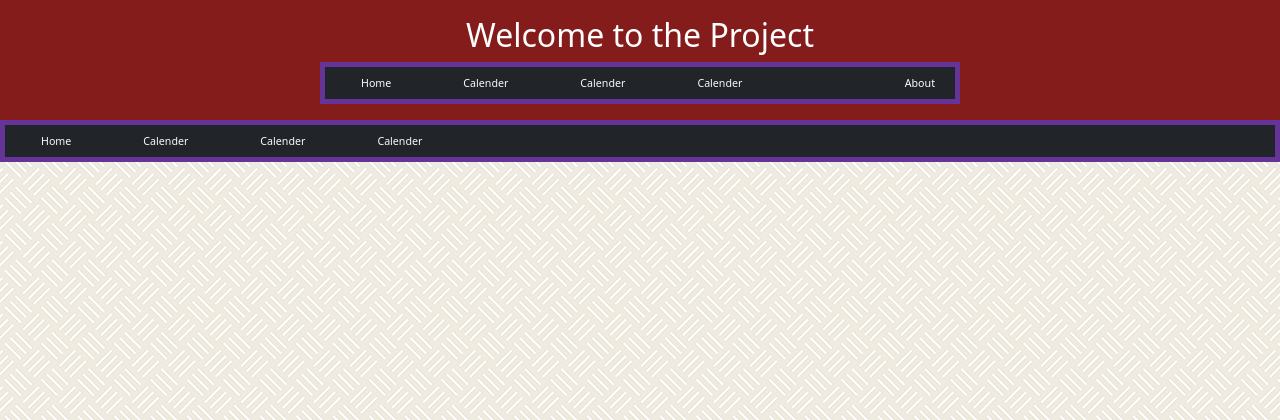
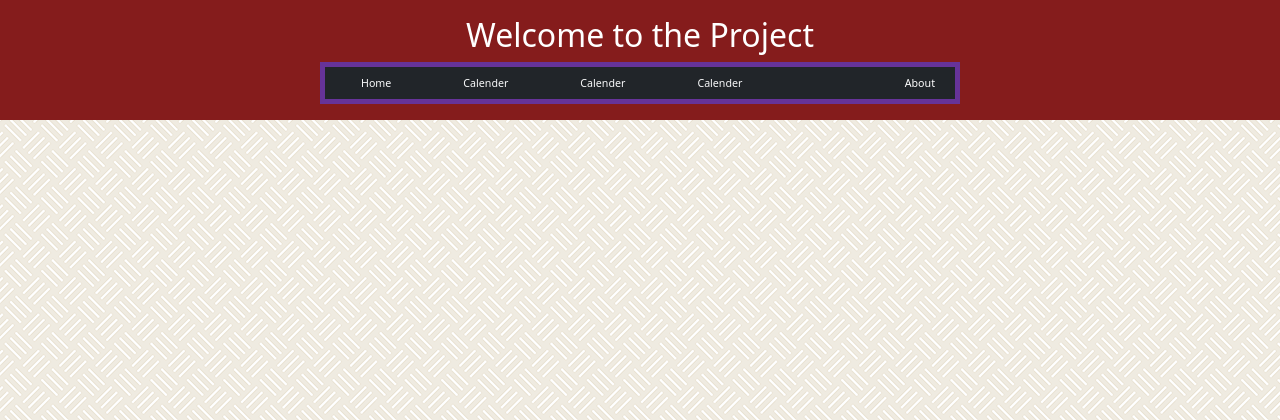
Before and after one commit to rommethecoder/ParkWeb, a Django app: page / in a window 1280 px wide. Shown: the top 420 px of the page. Run offline with Django 4.2, Linux system fonts and the light colour scheme; some libraries are stand-ins or nearby versions.

Commit message:
Update index.html

```diff
--- a/Django/app/templates/index.html
+++ b/Django/app/templates/index.html
@@ -3,25 +3,5 @@
 {% block title %} Home {% endblock %}
 
 {% block content %}
-  <nav class="">
-    <ul class="nav bg-dark">
-      <li class="nav-item">
-        <a class="nav-link link-light" href="/">Home</a>
-      </li>
-      <li class="nav-item">
-        <a class="nav-link link-light" href="#">Calender</a>
-      </li>
-      <li class="nav-item">
-        <a class="nav-link link-light" href="#">Calender</a>
-      </li>
-      <li class="nav-item">
-        <a class="nav-link link-light" href="#">Calender</a>
-      </li>
-      <ul class="navbar-nav ms-auto">
-        <li class="nav-item">
-            <a class="nav-link" href="/about">About</a>
-        </li>
-    </ul>
-    </ul>
-  </nav>
+
 {% endblock %}
```
